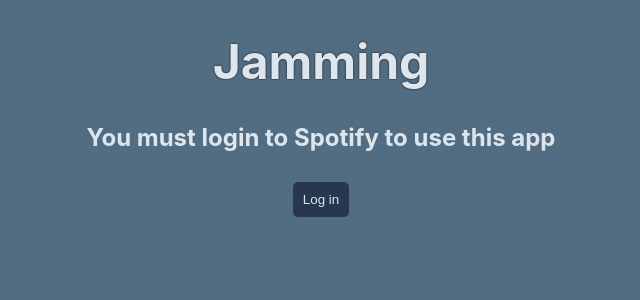
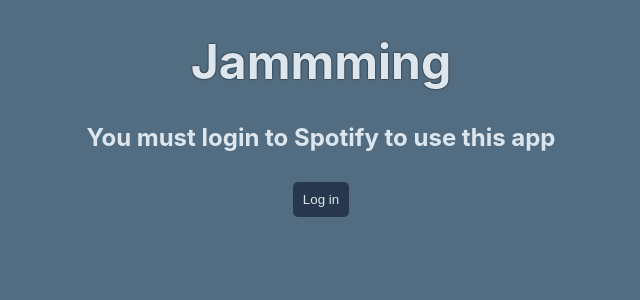
Before and after one commit to BMTimbrell/jammming, a React (Create React App) app: page / in a window 1280 px wide. Shown: the top 300 px of the page, without its empty margins (319-959 px from the left). Built offline with nearby package versions, Linux system fonts and the light colour scheme.

Commit message:
updated header test

```diff
--- a/src/App.js
+++ b/src/App.js
@@ -57,7 +57,7 @@
 
   return (
     <div className="App">
-      <h1>Jamming</h1>
+      <h1>Jammming</h1>
       <div className={window.location.hash ? 'hidden' : ''}>
         <h2 style={{color: '#DDE6ED'}}>You must login to Spotify to use this app</h2>
         <button id='login' onClick={() => requestAccessToken()}>Log in</button>
```
